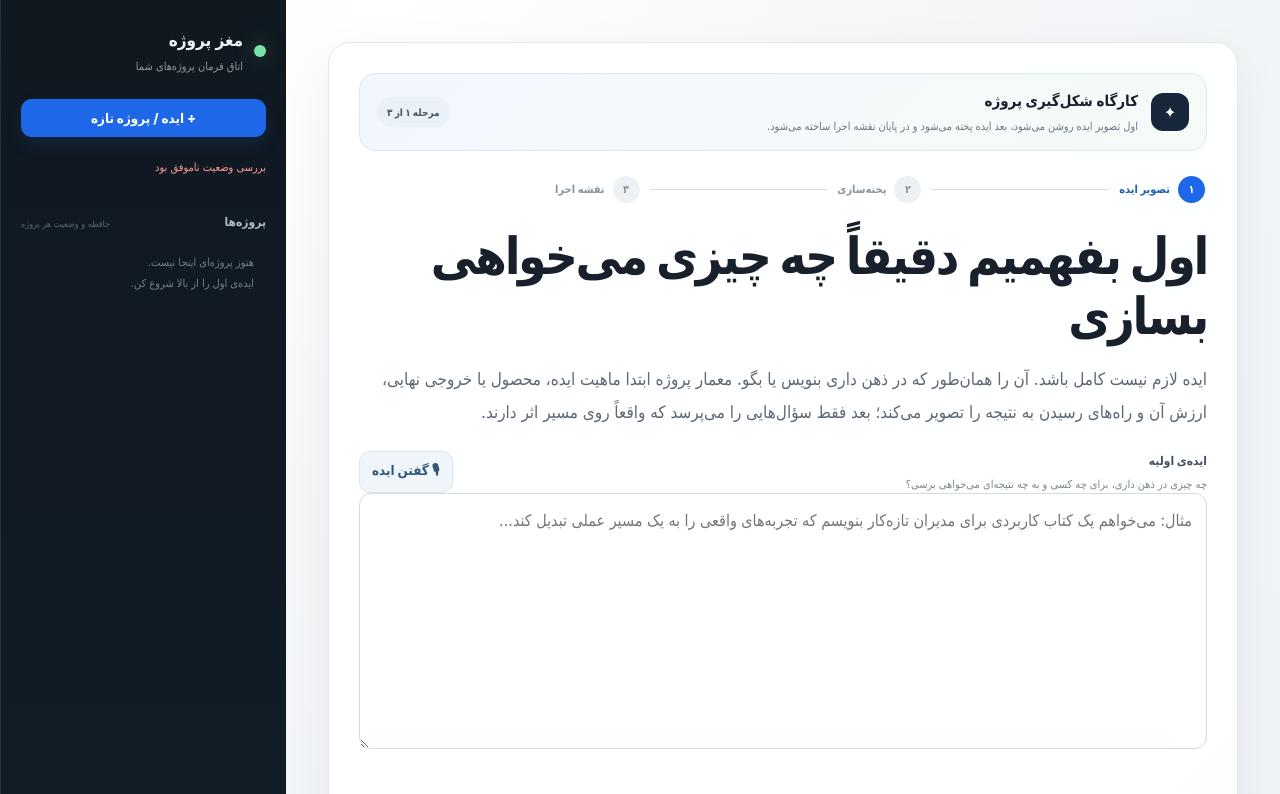
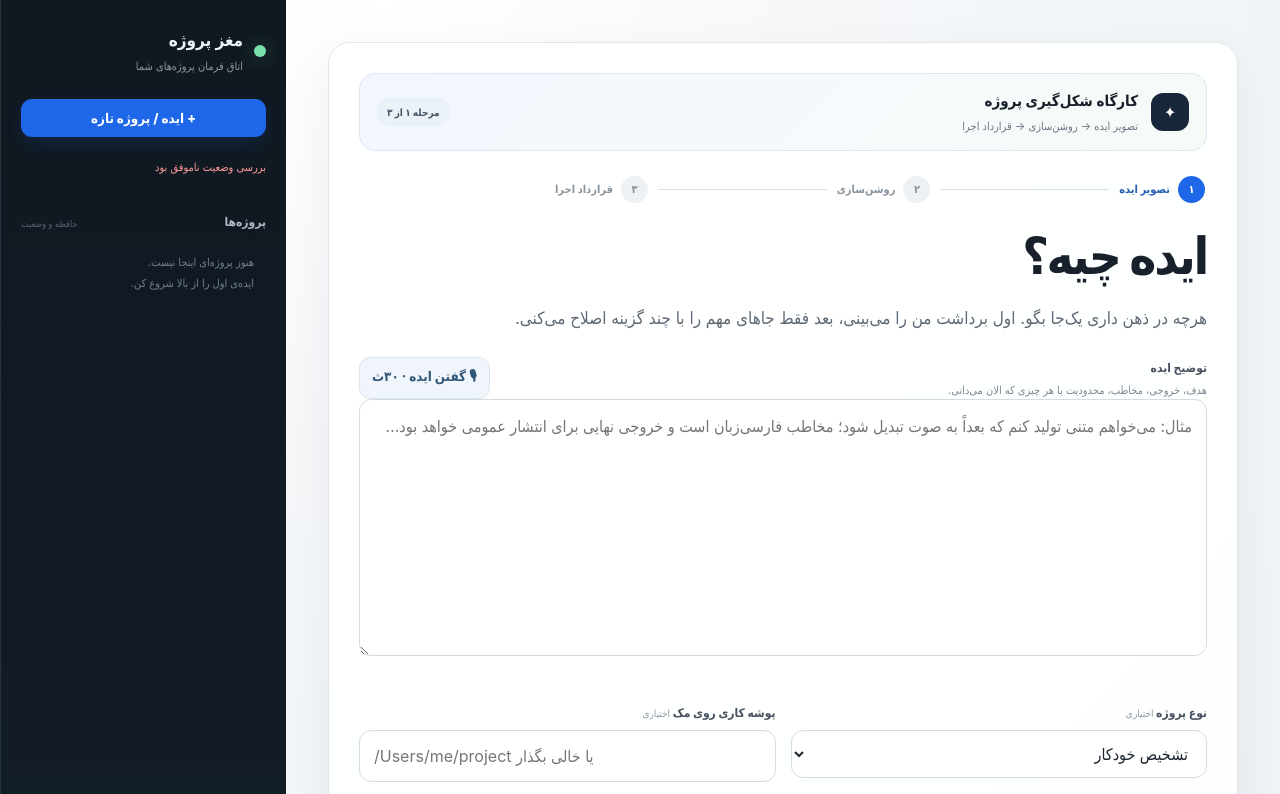
Before and after one commit to Shahbazi-Amir/Project_Brain_Master, a website: page public/index.html in a window 1280 px wide. Both pictures are taken after a click on the button "+ ایده / پروژه تازه". Shown: the top 794 px of the page. Drawn offline with Linux system fonts and the light colour scheme; no server answers.

Commit message:
shorten Persian framing copy and clarify thirty second voice input

```diff
--- a/public/index.html
+++ b/public/index.html
@@ -15,7 +15,7 @@
       </div>
       <button id="newProjectBtn" class="primary full">+ ایده / پروژه تازه</button>
       <div id="health" class="health">در حال بررسی Codex…</div>
-      <div class="side-title"><span>پروژه‌ها</span><small>حافظه و وضعیت هر پروژه</small></div>
+      <div class="side-title"><span>پروژه‌ها</span><small>حافظه و وضعیت</small></div>
       <div id="projectList"></div>
     </aside>
 
@@ -28,7 +28,7 @@
         <div class="architect-mark">✦</div>
         <div>
           <strong>کارگاه شکل‌گیری پروژه</strong>
-          <small>اول تصویر ایده روشن می‌شود، بعد ایده پخته می‌شود و در پایان نقشه اجرا ساخته می‌شود.</small>
+          <small>تصویر ایده → روشن‌سازی → قرارداد اجرا</small>
         </div>
         <span class="step-badge">مرحله ۱ از ۳</span>
       </div>
@@ -36,27 +36,27 @@
       <div class="journey" aria-label="مراحل شکل‌گیری پروژه">
         <div class="journey-step active"><b>۱</b><span>تصویر ایده</span></div>
         <div class="journey-line"></div>
-        <div class="journey-step"><b>۲</b><span>پخته‌سازی</span></div>
+        <div class="journey-step"><b>۲</b><span>روشن‌سازی</span></div>
         <div class="journey-line"></div>
-        <div class="journey-step"><b>۳</b><span>نقشه اجرا</span></div>
+        <div class="journey-step"><b>۳</b><span>قرارداد اجرا</span></div>
       </div>
 
-      <h1>اول بفهمیم دقیقاً چه چیزی می‌خواهی بسازی</h1>
-      <p class="hero-copy">ایده لازم نیست کامل باشد. آن را همان‌طور که در ذهن داری بنویس یا بگو. معمار پروژه ابتدا ماهیت ایده، محصول یا خروجی نهایی، ارزش آن و راه‌های رسیدن به نتیجه را تصویر می‌کند؛ بعد فقط سؤال‌هایی را می‌پرسد که واقعاً روی مسیر اثر دارند.</p>
+      <h1>ایده چیه؟</h1>
+      <p class="hero-copy">هرچه در ذهن داری یک‌جا بگو. اول برداشت من را می‌بینی، بعد فقط جاهای مهم را با چند گزینه اصلاح می‌کنی.</p>
 
       <div class="field-head">
         <div>
-          <label for="idea">ایده‌ی اولیه</label>
-          <span class="field-hint">چه چیزی در ذهن داری، برای چه کسی و به چه نتیجه‌ای می‌خواهی برسی؟</span>
+          <label for="idea">توضیح ایده</label>
+          <span class="field-hint">هدف، خروجی، مخاطب، محدودیت یا هر چیزی که الان می‌دانی.</span>
         </div>
-        <button id="ideaVoiceBtn" class="voice-btn" type="button" aria-label="ورودی صوتی ایده">🎙 گفتن ایده</button>
+        <button id="ideaVoiceBtn" class="voice-btn" type="button" aria-label="ورودی صوتی ایده">🎙 گفتن ایده · ۳۰ث</button>
       </div>
-      <textarea id="idea" rows="8" placeholder="مثال: می‌خواهم یک کتاب کاربردی برای مدیران تازه‌کار بنویسم که تجربه‌های واقعی را به یک مسیر عملی تبدیل کند…"></textarea>
+      <textarea id="idea" rows="8" placeholder="مثال: می‌خواهم متنی تولید کنم که بعداً به صوت تبدیل شود؛ مخاطب فارسی‌زبان است و خروجی نهایی برای انتشار عمومی خواهد بود…"></textarea>
       <div id="ideaVoiceStatus" class="voice-status" aria-live="polite"></div>
 
       <div class="grid2">
         <div>
-          <label for="profileHint">ماهیت احتمالی پروژه</label>
+          <label for="profileHint">نوع پروژه <span class="optional">اختیاری</span></label>
           <select id="profileHint">
             <option value="">تشخیص خودکار</option>
             <option value="writing">نوشتن / کتاب / محتوا</option>
@@ -72,10 +72,10 @@
         </div>
       </div>
 
-      <label class="check"><input type="checkbox" id="webSearch"> اگر برای فهم بهتر ایده لازم شد، جست‌وجوی وبِ به‌روز مجاز باشد</label>
+      <label class="check"><input type="checkbox" id="webSearch"> اگر برای فهم ایده لازم شد، جست‌وجوی وب مجاز باشد</label>
 
       <div class="actions form-actions">
-        <button id="analyzeBtn" class="primary large">تصویر کردن ایده</button>
+        <button id="analyzeBtn" class="primary large">تصویر ایده</button>
         <button id="quickTestBtn" class="secondary" type="button">نمونه ساده</button>
       </div>
       <div id="discovery"></div>
```
